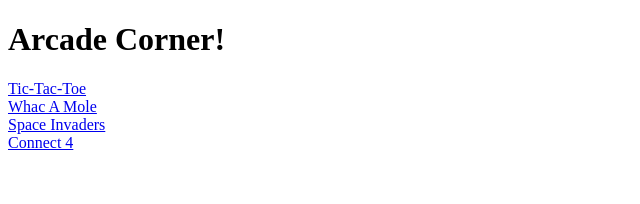
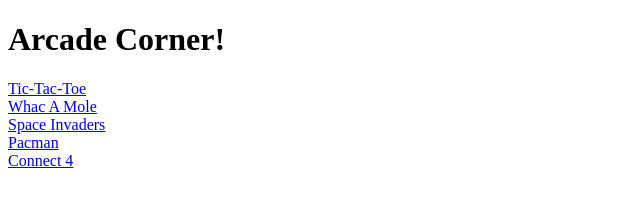
Before and after one commit to Pavani3005/main, a plain HTML site: page index.html in a window 1280 px wide. Shown: the full height of the page, 0-640 px from the left. Drawn offline with Linux system fonts and the light colour scheme.

Commit message:
Update index.html

```diff
--- a/index.html
+++ b/index.html
@@ -12,6 +12,7 @@
     <a href="https://pavani3005.github.io/Tic-Tac-Toe/" target="_blank">Tic-Tac-Toe</a> <br>
     <a href="https://pavani3005.github.io/Whac-A-Mole-new-/" target="_blank">Whac A Mole</a><br>
     <a href="https://pavani3005.github.io/Space-Invaders/" target="_blank">Space Invaders</a> <br>
+    <a href="https://nehakudur.github.io/pacman/" target="_blank">Pacman</a> <br>
     <a href="https://pavani3005.github.io/Connect-4/" target="_blank">Connect 4</a>
 </body>
 </html>
```
